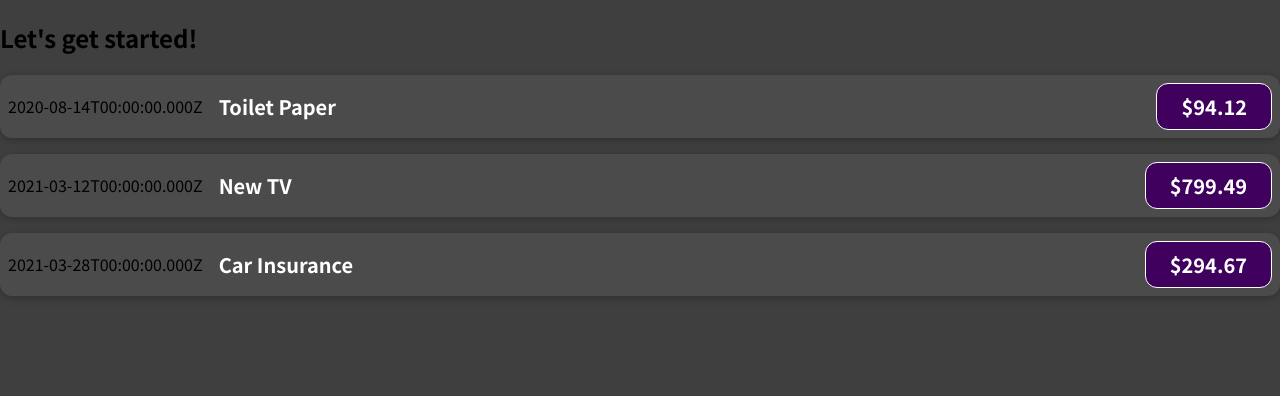
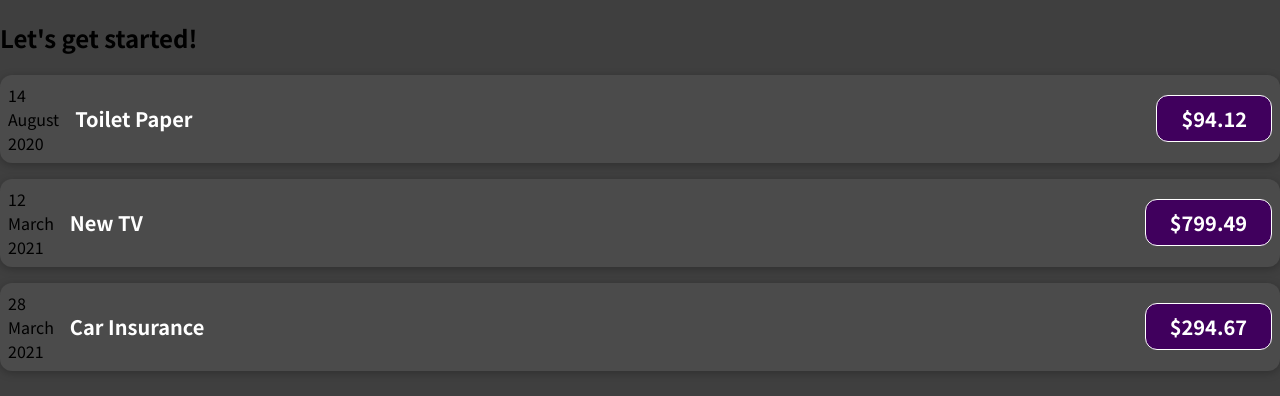
Before and after one commit to sureshkrishnawebdev/react-max, a React (Create React App) app: page / in a window 1280 px wide. Shown: the top 396 px of the page. Built offline with nearby package versions, Linux system fonts and the light colour scheme.

Commit message:
step 1.5.1 patch -- js - converting date object to respective fields

```diff
--- a/src/components/expense/ExpenseItem.js
+++ b/src/components/expense/ExpenseItem.js
@@ -3,9 +3,17 @@
 import "./ExpenseItem.scss"; // external library required
 
 const ExpenseItem = (props) => {
+	const day = props.date.toLocaleString("en-IN", { day: "2-digit" });
+	const month = props.date.toLocaleString("en-IN", { month: "long" });
+	const year = props.date.getFullYear();
+
 	return (
 		<div className="expense-item">
-			<div> {props.date.toISOString()} </div>
+			<div>
+				<div> {day} </div>
+				<div> {month} </div>
+				<div> {year} </div>
+			</div>
 			<div className="expense-item__description">
 				<h2> {props.title} </h2>
 				<div className="expense-item__price">${props.amount}</div>
```
Also changed, not shown: reference/doubts.txt, reference/links.txt, 1 other file (tests, documents, lock files or other folders).
